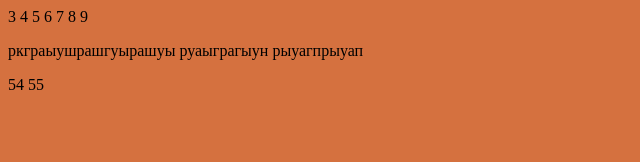
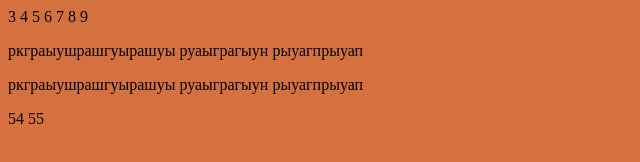
Before and after one commit to clab333/site1, a plain HTML site: page index.html in a window 1280 px wide. Shown: the whole page, without its empty margins (0-640 px from the left). Drawn offline with Linux system fonts and the light colour scheme.

Commit message:
Первый слепок

```diff
--- a/index.html
+++ b/index.html
@@ -6,5 +6,6 @@
 7 </head>
 8 <body bgcolor="d5713f">
 9 		<p>ркграыушрашгуырашуы руаыграгыун рыуагпрыуап</p>
+<p>ркграыушрашгуырашуы руаыграгыун рыуагпрыуап</p>
 54 </body>
 55 </html>
```
